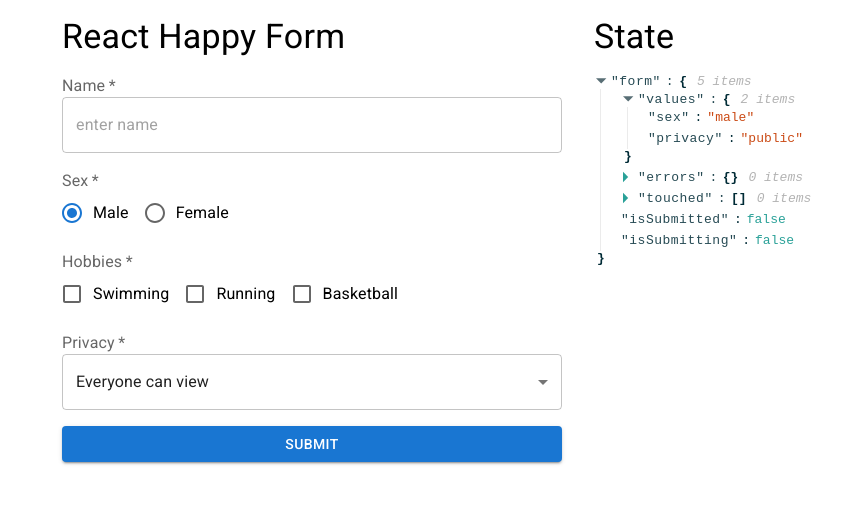
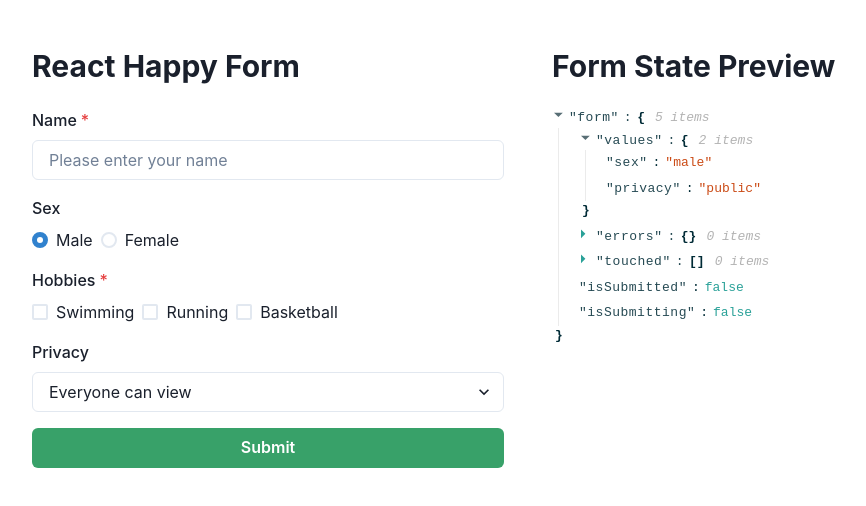
Before and after one commit to react-earth/react-happy-form, a React (Vite) app in the folder app/: page / in a window 1280 px wide. Shown: the top 506 px of the page, without its empty margins (112-978 px from the left). Built offline with nearby package versions, Linux system fonts and the light colour scheme.

Commit message:
minor: app use charkra ui (#28)

```diff
--- a/app/src/Example.tsx
+++ b/app/src/Example.tsx
@@ -1,27 +1,27 @@
-import React, { useState } from 'react';
+import React from 'react';
 import { native, useForm, FormErrors, FormProvider } from 'react-happy-form';
 import {
-  Alert,
   Box,
+  Container,
+  Flex,
+  Heading,
+  Spacer,
+  FormControl,
+  Input,
+  FormLabel,
+  RadioGroup,
+  Stack,
+  Radio,
+  CheckboxGroup,
   Checkbox,
-  Container,
-  FormControl,
-  FormControlLabel,
-  FormGroup,
-  FormHelperText,
-  FormLabel,
-  MenuItem,
-  Radio,
-  RadioGroup,
   Select,
-  TextField,
-  Typography,
-  Snackbar,
-} from '@mui/material';
-import { LoadingButton } from '@mui/lab';
+  Button,
+  useToast,
+  FormErrorMessage,
+} from '@chakra-ui/react';
 import { FormStatePreview } from './FormStatePreview';
 
-type FormValues = {
+export type ExampleFormValues = {
   name?: string;
   sex?: string;
   hobbies?: string[];
@@ -29,158 +29,110 @@ type FormValues = {
 };
 
 export const Example = () => {
-  const form = useForm<FormValues>({
+  const form = useForm<ExampleFormValues>({
     defaultValues: {
       sex: 'male',
       privacy: 'public',
     },
     validate: (values) => {
-      const errors: FormErrors<FormValues> = new Map();
+      const errors: FormErrors<ExampleFormValues> = new Map();
       if (!values.name) {
-        errors.set('name', 'Please enter your name');
+        errors.set('name', 'Name is required');
       }
       if (!values.hobbies || values.hobbies.length === 0) {
-        errors.set('hobbies', 'Please select your hobbies');
+        errors.set('hobbies', 'Hobbies is required');
       }
       return errors;
     },
   });
-  const { field, isSubmitting, handleSubmit, getError } = form;
-  const [isShowToast, setIsShowToast] = useState(false);
+  const { field, isSubmitting, handleSubmit, hasError, getError } = form;
+  const toast = useToast();
 
-  const onSubmit = async (values: FormValues) => {
+  const onSubmit = async (values: ExampleFormValues) => {
+    // wait 1s for submitting
     await new Promise((resolve) => {
       setTimeout(() => {
         resolve(undefined);
       }, 1000);
     });
-    setIsShowToast(true);
+    toast({
+      title: 'Form submit successfully!',
+      position: 'top',
+      status: 'success',
+    });
   };
 
   return (
     <FormProvider value={form}>
+      <Container maxW="container.lg">
+        <Spacer h="12" />
+        <Flex gap="12">
+          <Box flex="1">
+            <Heading fontSize="3xl">React Happy Form</Heading>
+            <Spacer h="6" />
             <form onSubmit={handleSubmit(onSubmit)}>
-        <Container
-          style={{
-            display: 'flex',
-            justifyContent: 'center',
-            gap: 32,
-            padding: 16,
-          }}
-        >
-          <Box style={{ width: 500 }}>
-            <Typography variant="h4">React Happy Form</Typography>
-            <Box
-              style={{
-                marginTop: 16,
-                display: 'flex',
-                flexDirection: 'column',
-                gap: 16,
-              }}
-            >
-              <FormControl error={Boolean(getError('name'))}>
-                <FormLabel required>Name</FormLabel>
-                <TextField
+              <Stack gap="4">
+                <FormControl isRequired isInvalid={hasError('name')}>
+                  <FormLabel>Name</FormLabel>
+                  <Input
                     {...native(field('name'))}
-                  error={Boolean(getError('name'))}
-                  placeholder="enter name"
+                    placeholder="Please enter your name"
+                    required={false}
                   />
-                {getError('name') && (
-                  <FormHelperText error>{getError('name')}</FormHelperText>
-                )}
+                  <FormErrorMessage>{getError('name')}</FormErrorMessage>
                 </FormControl>
                 <FormControl>
-                <FormLabel required>Sex</FormLabel>
-                <RadioGroup {...native(field('sex'))} row>
-                  <FormControlLabel
-                    value="male"
-                    control={<Radio />}
-                    label="Male"
-                  />
-                  <FormControlLabel
-                    value="female"
-                    control={<Radio />}
-                    label="Female"
-                  />
+                  <FormLabel>Sex</FormLabel>
+                  <RadioGroup {...field('sex')}>
+                    <Stack direction="row" gap="2">
+                      <Radio value="male">Male</Radio>
+                      <Radio value="female">Female</Radio>
+                    </Stack>
                   </RadioGroup>
                 </FormControl>
-              <FormControl error={Boolean(getError('hobbies'))}>
-                <FormLabel required>Hobbies</FormLabel>
-                <FormGroup row>
-                  <FormControlLabel
-                    control={
-                      <Checkbox
-                        {...native(field('hobbies'), {
-                          type: 'checkbox',
-                          value: 'swimming',
-                        })}
-                      />
-                    }
-                    label="Swimming"
-                  />
-                  <FormControlLabel
-                    control={
-                      <Checkbox
-                        {...native(field('hobbies'), {
-                          type: 'checkbox',
-                          value: 'running',
-                        })}
-                      />
-                    }
-                    label="Running"
-                  />
-                  <FormControlLabel
-                    control={
-                      <Checkbox
-                        {...native(field('hobbies'), {
-                          type: 'checkbox',
-                          value: 'basketball',
-                        })}
-                      />
-                    }
-                    label="Basketball"
-                  />
-                </FormGroup>
-                {getError('hobbies') && (
-                  <FormHelperText error>{getError('hobbies')}</FormHelperText>
-                )}
+                <FormControl isRequired isInvalid={hasError('hobbies')}>
+                  <FormLabel>Hobbies</FormLabel>
+                  <CheckboxGroup {...field('hobbies')}>
+                    <Stack direction="row" gap="2">
+                      <Checkbox value="swimming" required={false}>
+                        Swimming
+                      </Checkbox>
+                      <Checkbox value="running" required={false}>
+                        Running
+                      </Checkbox>
+                      <Checkbox value="basketball" required={false}>
+                        Basketball
+                      </Checkbox>
+                    </Stack>
+                  </CheckboxGroup>
+                  <FormErrorMessage>{getError('hobbies')}</FormErrorMessage>
                 </FormControl>
                 <FormControl>
-                <FormLabel required>Privacy</FormLabel>
+                  <FormLabel>Privacy</FormLabel>
                   <Select {...native(field('privacy'))}>
-                  <MenuItem value="public">Everyone can view</MenuItem>
-                  <MenuItem value="friends">Your friends can view</MenuItem>
-                  <MenuItem value="private">Only your can view</MenuItem>
+                    <option value="public">Everyone can view</option>
+                    <option value="friends">Your friends can view</option>
+                    <option value="private">Only your can view</option>
                   </Select>
                 </FormControl>
-              <FormControl>
-                <LoadingButton
-                  variant="contained"
-                  loading={isSubmitting}
+                <Button
+                  isLoading={isSubmitting}
+                  loadingText="Submitting"
+                  colorScheme="green"
                   type="submit"
-                  // onClick={handleSubmit(onSubmit)}
                 >
                   Submit
-                </LoadingButton>
-              </FormControl>
+                </Button>
+              </Stack>
+            </form>
           </Box>
-          </Box>
-          <Box style={{ width: 400 }}>
-            <Typography variant="h4">State</Typography>
-            <Box style={{ marginTop: 16 }}>
+          <Box flex="1">
+            <Heading fontSize="3xl">Form State Preview</Heading>
+            <Spacer h="6" />
             <FormStatePreview />
           </Box>
-          </Box>
+        </Flex>
       </Container>
-        <Snackbar
-          anchorOrigin={{ vertical: 'top', horizontal: 'center' }}
-          open={isShowToast}
-          autoHideDuration={2000}
-          onClose={() => setIsShowToast(false)}
-        >
-          <Alert severity="success">Form Submit Successfully!</Alert>
-        </Snackbar>
-      </form>
     </FormProvider>
   );
 };
--- a/app/src/FormStatePreview.tsx
+++ b/app/src/FormStatePreview.tsx
@@ -1,10 +1,11 @@
 import React from 'react';
 import { useFormContext } from 'react-happy-form';
 import ReactJson from 'react-json-view';
+import { ExampleFormValues } from './Example';
 
 export const FormStatePreview = () => {
   const { values, errors, touched, isSubmitted, isSubmitting } =
-    useFormContext();
+    useFormContext<ExampleFormValues>();
 
   return (
     <ReactJson
--- a/app/src/main.tsx
+++ b/app/src/main.tsx
@@ -1,10 +1,13 @@
 import React from 'react';
 import ReactDOM from 'react-dom';
+import { ChakraProvider } from '@chakra-ui/react';
 import { App } from './App';
 
 ReactDOM.render(
   <React.StrictMode>
-    <App />
+    <ChakraProvider>
+      <App />
+    </ChakraProvider>
   </React.StrictMode>,
-  document.getElementById('root')
+  document.getElementById('root'),
 );
--- a/src/hooks/useForm.ts
+++ b/src/hooks/useForm.ts
@@ -43,6 +43,7 @@ export const useForm = <T extends object = any>(
     });
   };
   const getError = (path: Path<T>) => formState.errors.get(path);
+  const hasError = (path: Path<T>) => Boolean(getError(path));
   const setError = (path: Path<T>, error?: any) => {
     setFormState((formState) => {
       // if error is false, remove it, else set to errors
@@ -124,6 +125,7 @@ export const useForm = <T extends object = any>(
     setValues,
     touch,
     getError,
+    hasError,
     setError,
     setErrors,
     setIsSubmitted,
```
Also changed, not shown: app/package.json (+8 -8 lines), 1 other file (tests, documents, lock files or other folders). Lines whose indentation alone changed are shown as unchanged.
